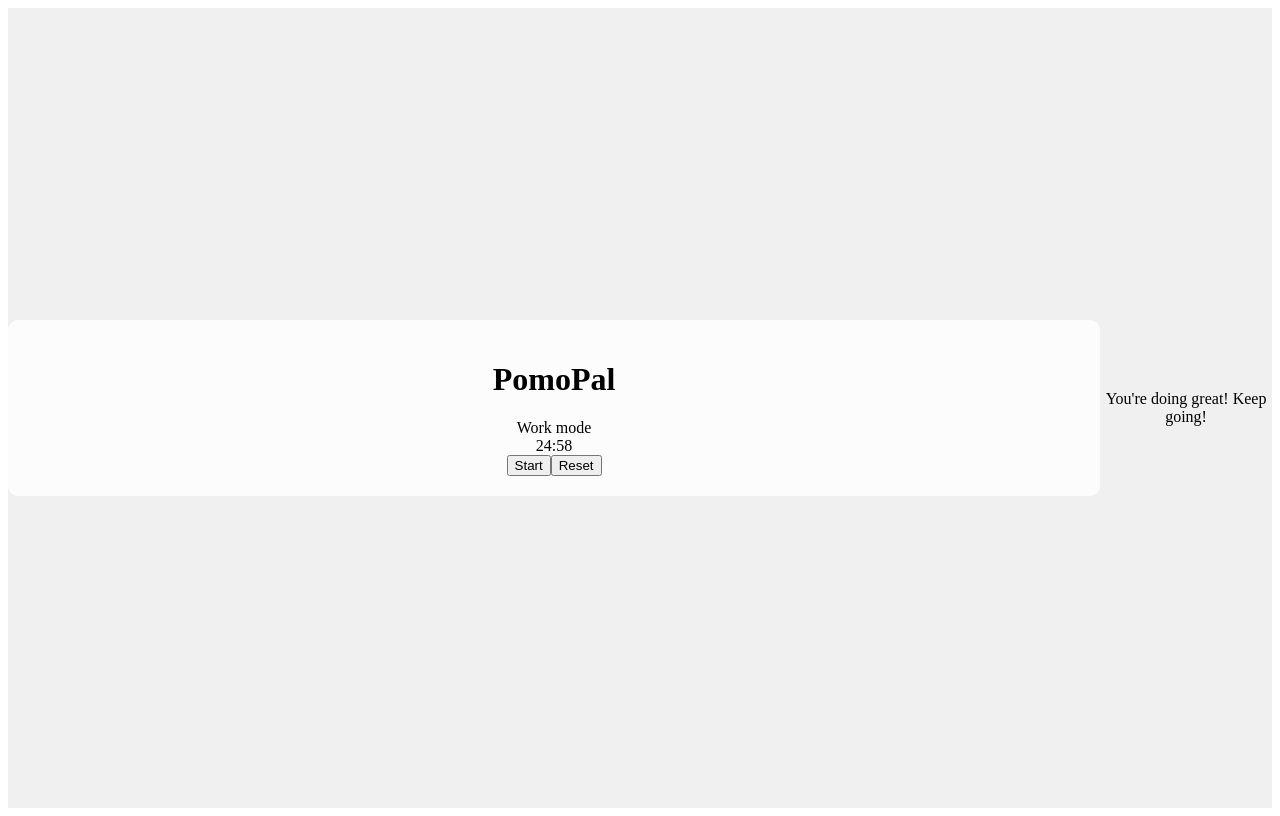
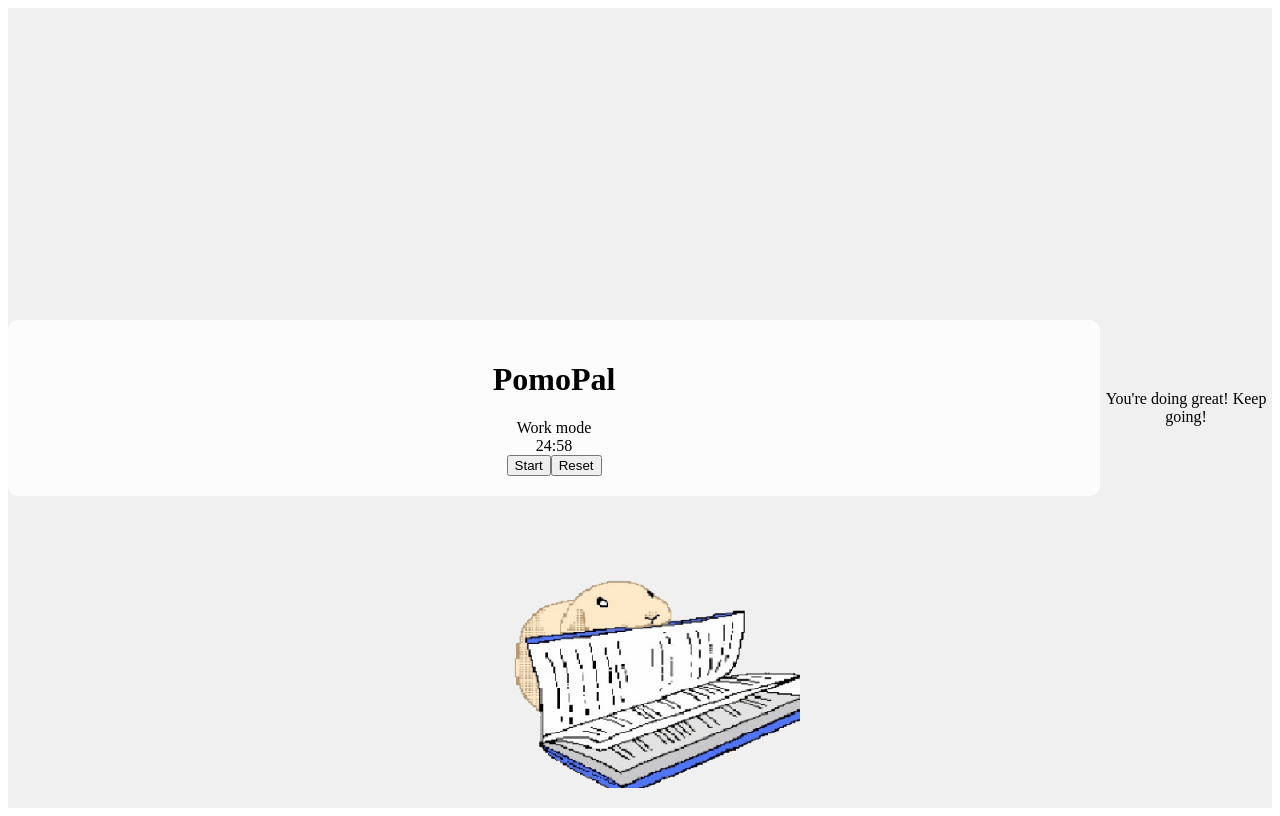
Before and after one commit to elilyliu/PomoPal, a React (Create React App) app in the folder my-react-app/: page / in a window 1280 px wide. Both pictures are taken after a click on the button "25 min work, 5 min break". Built offline with nearby package versions, Linux system fonts and the light colour scheme.

Commit message:
Implemented the timer and logo

```diff
--- a/my-react-app/src/frontend/App.js
+++ b/my-react-app/src/frontend/App.js
@@ -1,6 +1,8 @@
 import React, { useState, useEffect } from 'react';
 import { workAffirmations, breakAffirmations } from '../affirmations/palMessages';
-
+import workBunny from '../frontend/work-bunny.gif';
+import breakBunny from '../frontend/break-bunny.GIF';
+import '../index.css';
 
 function App() {
     const [timeLeft, setTimeLeft] = useState(0);
@@ -99,7 +101,6 @@ function App() {
         }, 60000); // Hide message after 10 seconds
     };
 
-
     const formatTime = (time) => {
         const minutes = Math.floor(time / 60);
         const seconds = time % 60;
@@ -121,6 +122,15 @@ function App() {
                     <StartPage startTimer={startTimer} />
                 )}
             </header>
+            {isStarted && (
+                <div className="bunny-container">
+                    <img
+                        src={workmode ? workBunny : breakBunny}
+                        alt="Bunny"
+                        className="bunny-gif"
+                    />
+                </div>
+            )}
             {message && (
                 <div className="message-container">
                     <p>{message}</p>
@@ -135,8 +145,8 @@ const StartPage = ({ startTimer }) => {
         <div>
             <h1>Welcome to PomoPal!</h1>
             <p>Select your work interval:</p>
-            <button onClick={() => startTimer(25,5)}>25 min work, 5 min break</button>
-            <button onClick={() => startTimer(50,10)}>50 min work, 10 min break</button>
+            <button onClick={() => startTimer(25, 5)}>25 min work, 5 min break</button>
+            <button onClick={() => startTimer(50, 10)}>50 min work, 10 min break</button>
         </div>
     );
 };
--- a/my-react-app/src/index.css
+++ b/my-react-app/src/index.css
@@ -11,12 +11,12 @@
   background-color: #f0f0f0; /* Optional: Add a background color */
 }
 
-.PomoPal-box {
+..PomoPal-box {
   position: relative;
   width: 80%;
   max-width: 600px;
   height: 80%;
-  background-image: url('./frontend/background.PNG'); /* Add your background image here */
+  background-image: url('./frontend/background.PNG'); /* Ensure this path is correct */
   background-size: cover;
   background-repeat: no-repeat;
   background-position: center;
```
